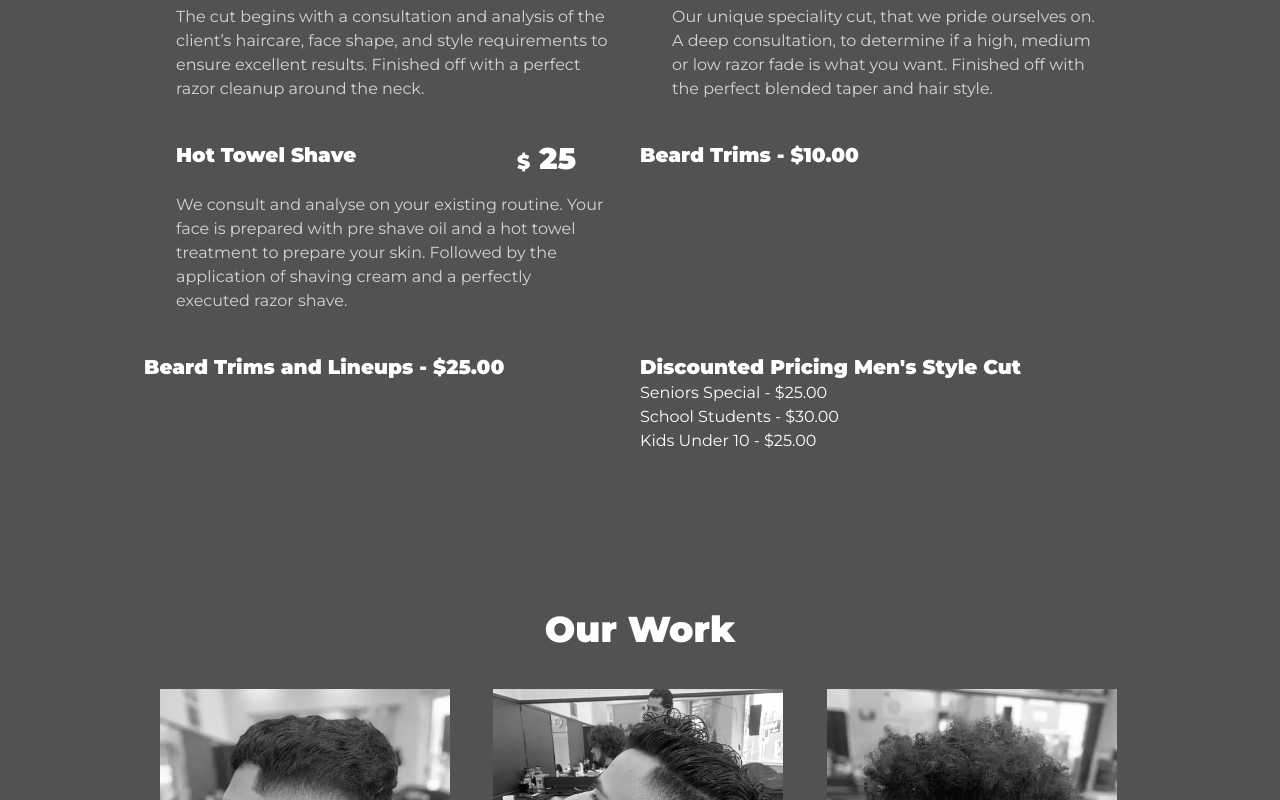
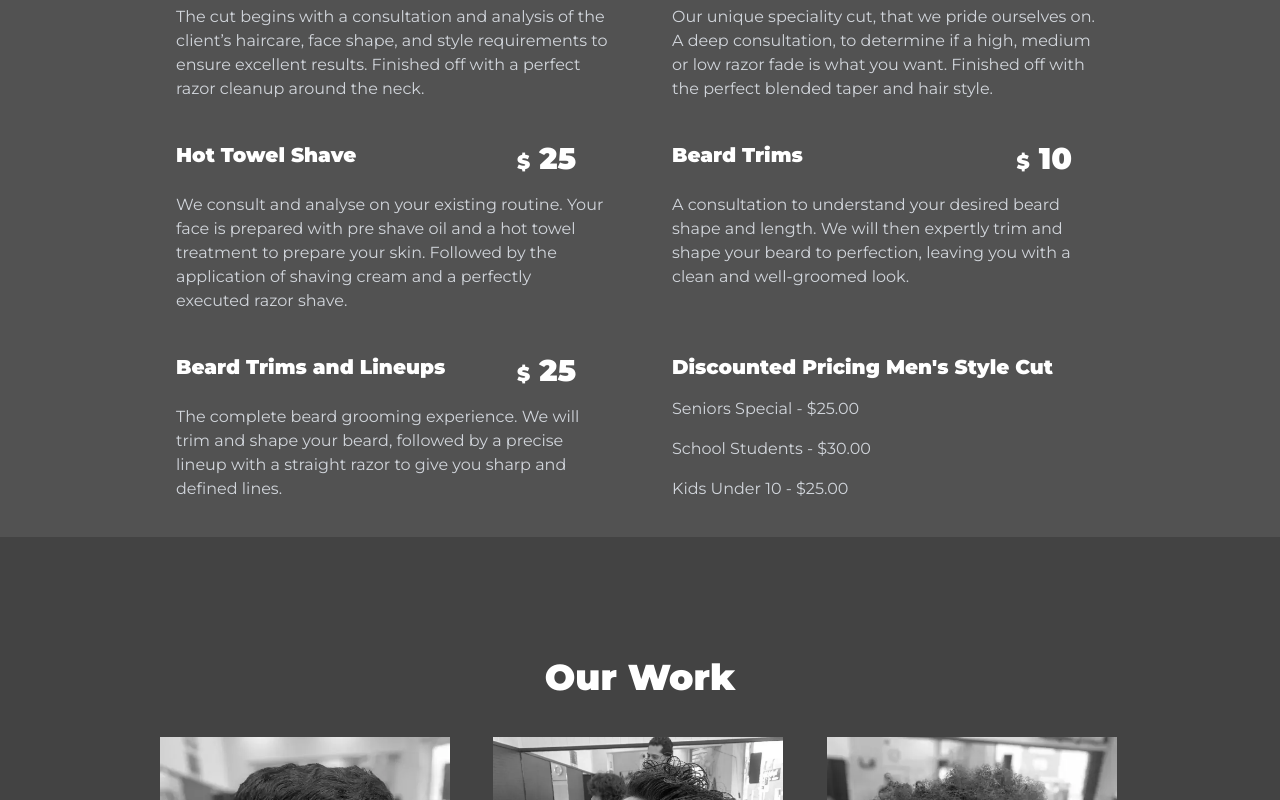
Before and after one commit to asimsheikh/toprydebarbershop, a Next.js app: page / in a window 1280 px wide. Shown: the part 1420-2220 px from the top of the page. Built offline with nearby package versions, Linux system fonts and the light colour scheme.

Commit message:
adding fixes from gemini cli

```diff
--- a/src/components/Services.jsx
+++ b/src/components/Services.jsx
@@ -1,41 +1,41 @@
 const Services = () => {
   return (
-            <section class="p-4 pt-10" id="services">
-            <h1 class="font-extrabold text-center text-2xl sm:text-4xl sm:pt-20">
+            <section className="p-4 pt-10" id="services">
+            <h1 className="font-extrabold text-center text-2xl sm:text-4xl sm:pt-20">
                 Our services and prices
             </h1>
-            <div class="service-list pt-10 sm:grid sm:grid-cols-2 sm:mx-32">
+            <div className="service-list pt-10 sm:grid sm:grid-cols-2 sm:mx-32">
 
-                <div class="service-item py-5 p-4 mx-4">
-                    <div class="flex flex-row justify-between">
-                        <div class="font-bold text-xl">Men's Style Cut</div>
-                        <div class="font-bold text-3xl pr-8"><span class="text-xl">$</span> 35</div>
+                <div className="service-item py-5 p-4 mx-4">
+                    <div className="flex flex-row justify-between">
+                        <div className="font-bold text-xl">Men's Style Cut</div>
+                        <div className="font-bold text-3xl pr-8"><span className="text-xl">$</span> 35</div>
                     </div>
-                    <p class="text-gray-300 mt-4">
+                    <p className="text-gray-300 mt-4">
                         The cut begins with a consultation and analysis of the client’s
                         haircare, face shape, and style requirements to ensure excellent results.
                         Finished off with a perfect razor cleanup around the neck.
                     </p>
                 </div>
 
-                <div class="service-item py-5 p-4 mx-4">
-                    <div class="flex flex-row justify-between">
-                        <div class="font-bold text-xl">Fades and Razor Fades</div>
-                        <div class="font-bold text-3xl pr-8"><span class="text-xl">$</span> 40</div>
+                <div className="service-item py-5 p-4 mx-4">
+                    <div className="flex flex-row justify-between">
+                        <div className="font-bold text-xl">Fades and Razor Fades</div>
+                        <div className="font-bold text-3xl pr-8"><span className="text-xl">$</span> 40</div>
                     </div>
-                    <p class="text-gray-300 mt-4">
+                    <p className="text-gray-300 mt-4">
                         Our unique speciality cut, that we pride ourselves on. A deep consultation,
                         to determine if a high, medium or low razor fade is what you want. Finished off
                         with the perfect blended taper and hair style.
                     </p>
                 </div>
 
-                <div class="service-item py-5 p-4 mx-4">
-                    <div class="flex flex-row justify-between">
-                        <div class="font-bold text-xl">Hot Towel Shave</div>
-                        <div class="font-bold text-3xl pr-8"><span class="text-xl">$</span> 25</div>
+                <div className="service-item py-5 p-4 mx-4">
+                    <div className="flex flex-row justify-between">
+                        <div className="font-bold text-xl">Hot Towel Shave</div>
+                        <div className="font-bold text-3xl pr-8"><span className="text-xl">$</span> 25</div>
                     </div>
-                    <p class="text-gray-300 mt-4">
+                    <p className="text-gray-300 mt-4">
                     We consult and analyse on your existing routine. Your face is prepared
                     with pre shave oil and a hot towel treatment to prepare your skin.
                     Followed by the application of shaving cream and a perfectly executed razor
@@ -43,29 +43,31 @@ const Services = () => {
                     </p>
                 </div>
 
-                <div class="service-item py-5">
-                <h3 class="font-bold text-xl">Beard Trims - $10.00</h3>
-                <p class="hidden">
-                    ed ut perspiciatis unde omnis iste natus error sit voluptatem
-                    accusantium doloremque laudantium, totam rem aperiam, eaque ipsa
-                </p>
+                <div className="service-item py-5 p-4 mx-4">
+                    <div className="flex flex-row justify-between">
+                        <div className="font-bold text-xl">Beard Trims</div>
+                        <div className="font-bold text-3xl pr-8"><span className="text-xl">$</span> 10</div>
+                    </div>
+                    <p className="text-gray-300 mt-4">
+                        A consultation to understand your desired beard shape and length. We will then expertly trim and shape your beard to perfection, leaving you with a clean and well-groomed look.
+                    </p>
                 </div>
 
-                <div class="service-item py-5">
-                <h3 class="font-bold text-xl">Beard Trims and Lineups - $25.00</h3>
-                <p class="hidden">
-                    ed ut perspiciatis unde omnis iste natus error sit voluptatem
-                    accusantium doloremque laudantium, totam rem aperiam, eaque ipsa
-                </p>
+                <div className="service-item py-5 p-4 mx-4">
+                    <div className="flex flex-row justify-between">
+                        <div className="font-bold text-xl">Beard Trims and Lineups</div>
+                        <div className="font-bold text-3xl pr-8"><span className="text-xl">$</span> 25</div>
+                    </div>
+                    <p className="text-gray-300 mt-4">
+                        The complete beard grooming experience. We will trim and shape your beard, followed by a precise lineup with a straight razor to give you sharp and defined lines.
+                    </p>
                 </div>
 
-                <div class="service-item py-5">
-                <h3 class="font-bold text-xl">
-                    Discounted Pricing Men's Style Cut
-                </h3>
-                <p>Seniors Special - $25.00</p>
-                <p>School Students - $30.00</p>
-                <p>Kids Under 10 - $25.00</p>
+                <div className="service-item py-5 p-4 mx-4">
+                    <div className="font-bold text-xl">Discounted Pricing Men's Style Cut</div>
+                    <p className="text-gray-300 mt-4">Seniors Special - $25.00</p>
+                    <p className="text-gray-300 mt-4">School Students - $30.00</p>
+                    <p className="text-gray-300 mt-4">Kids Under 10 - $25.00</p>
                 </div>
             </div>
             </section>
--- a/src/pages/_document.jsx
+++ b/src/pages/_document.jsx
@@ -11,27 +11,9 @@ class MyDocument extends Document {
       <Html>
         <Head>
           <link
-            rel="preconnect"
-            href="https://fonts.gstatic.com"
-            crossOrigin="true"
+            href='https://fonts.googleapis.com/css2?family=Montserrat:wght@400;900&display=swap'
+            rel="stylesheet"
           />
-          <link
-            rel="preload"
-            as="style"
-            href='https://fonts.googleapis.com/css2?family=Montserrat:wght@400;900&display=swap'
-          />
-          <link
-            rel="stylesheet"
-            href='https://fonts.googleapis.com/css2?family=Montserrat:wght@400;900&display=swap'
-            media="print"
-            onLoad="this.media='all'"
-          />
-          <noscript>
-            <link
-              rel="stylesheet"
-              href='https://fonts.googleapis.com/css2?family=Montserrat:wght@400;900&display=swap'
-            />
-          </noscript>
         </Head>
         <body>
           <Main />
--- a/src/pages/index.jsx
+++ b/src/pages/index.jsx
@@ -20,8 +20,8 @@ const Home = () => {
             <meta name="google-site-verification" content="U-qSmQqNPntzuM8OYh5w9BhNxojFoKpPGHLA9N9p9PQ" />
         </Head>
 
-        <body class="bg-[#000000ad]">
-        <div class="container mx-auto text-white font-['Montserrat']">
+        <body className="bg-[#000000ad]">
+        <div className="container mx-auto text-white font-['Montserrat']">
             <NavBar />
             <Hero />
             <Reviews />
--- a/tailwind.config.cjs
+++ b/tailwind.config.cjs
@@ -5,9 +5,13 @@ module.exports = {
   content: ['./src/**/*.{js,ts,jsx,tsx}'],
   theme: {
     extend: {
-      sans: ['Montserrat', ...defaultTheme.fontFamily.sans]
+      fontFamily: {
+        sans: ['Montserrat', ...defaultTheme.fontFamily.sans],
+      },
+      colors: {
+        secondary: '#2f2e2e6b'
+      }
     }
   },
-  colors: { secondary: '#2f2e2e6b' },
   plugins: []
 };
```
Also changed, not shown: tsconfig.json (added, +29 -0 lines).
